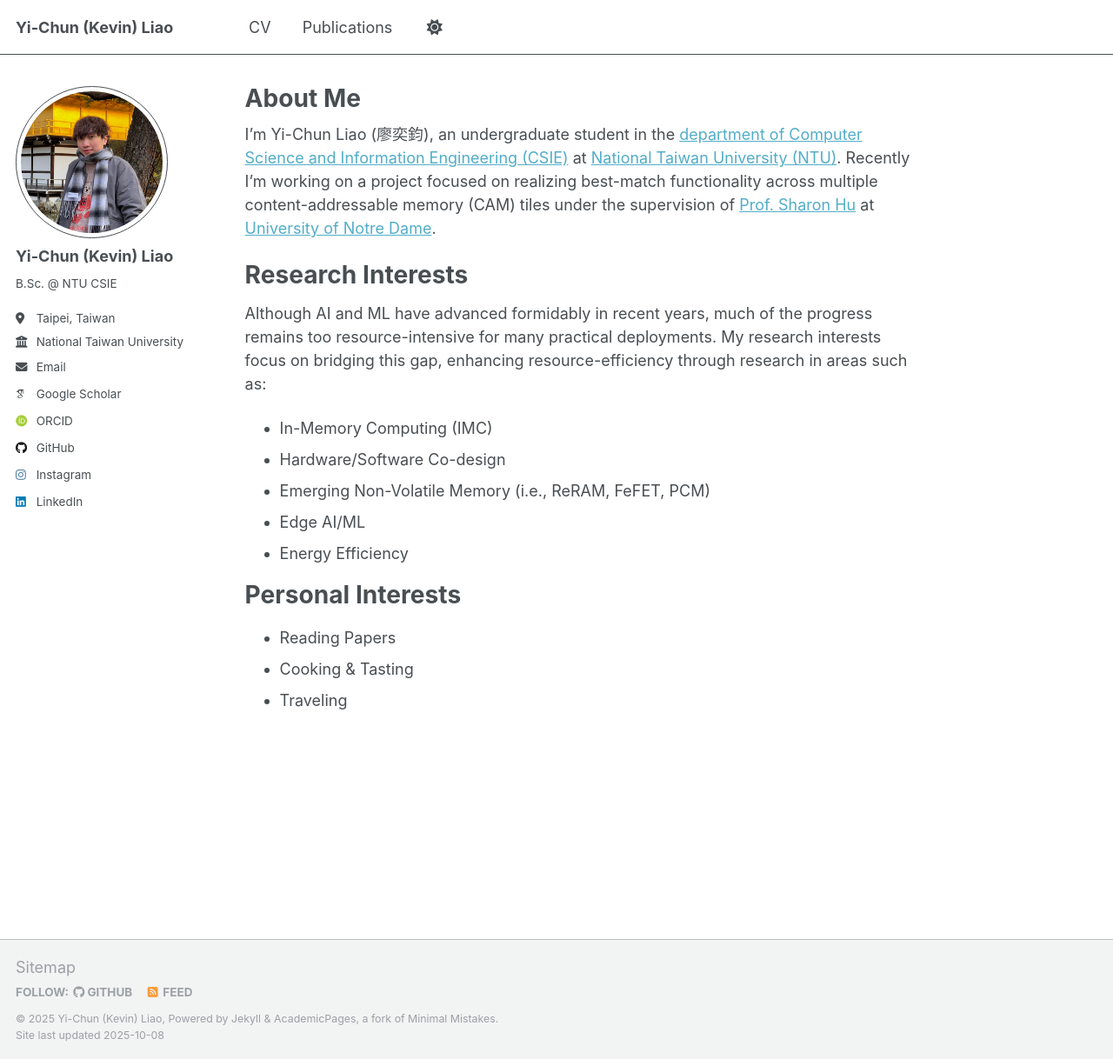
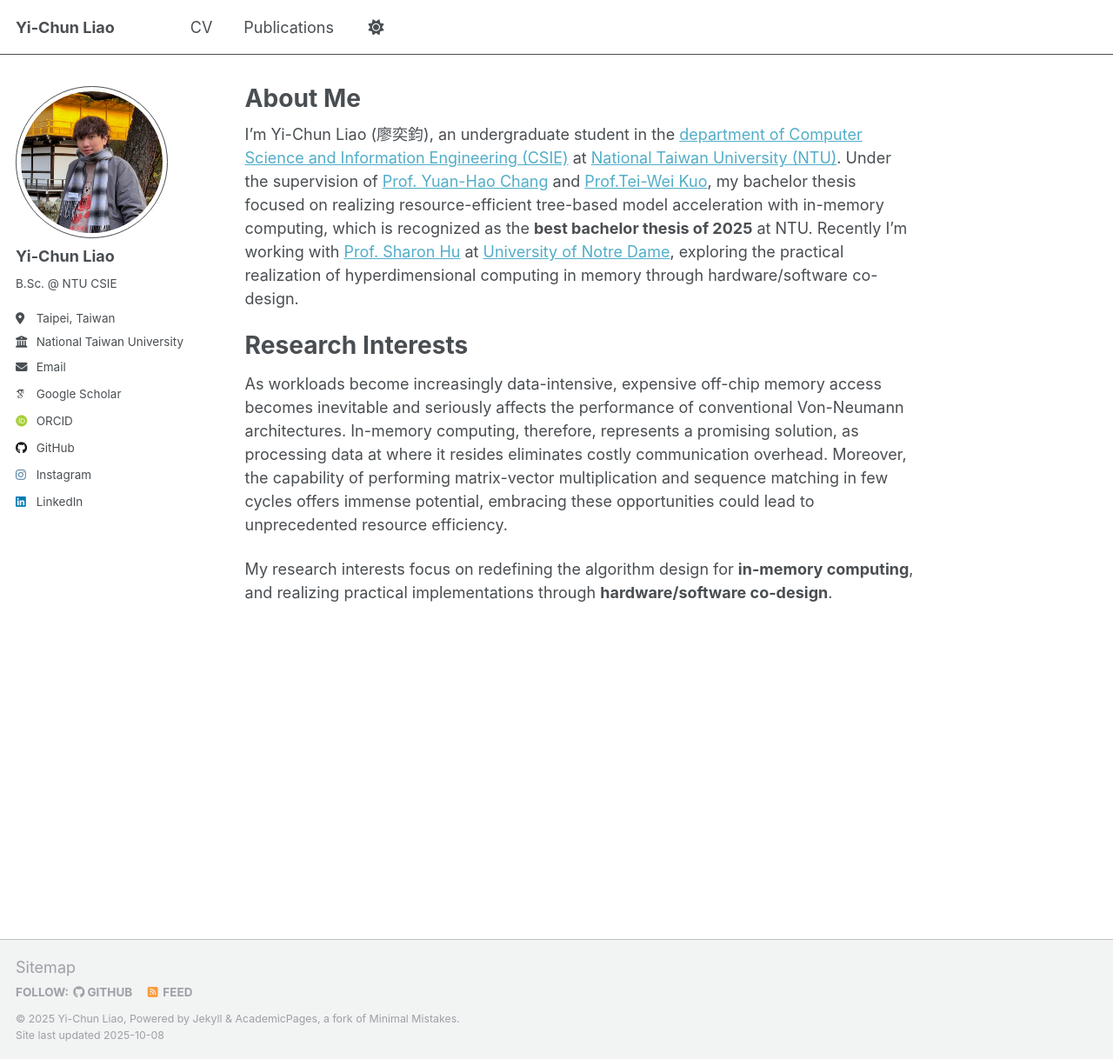
Before and after one commit to datou0718/datou0718.github.io, a Jekyll site: the page built from _pages/about.md, in a window 1280 px wide and 1218 px high. Shown: the whole window at 87% size. Built offline with Jekyll 4.4.1, drawn with Linux system fonts in a browser that asks for light colours; some web fonts are replaced.

Commit message:
update about and cv

```diff
--- a/_config.yml
+++ b/_config.yml
@@ -8,10 +8,10 @@
 
 # Basic Site Settings
 locale                   : "en-US"
-site_theme               : "Yi-Chun (Kevin) Liao"
-title                    : "Yi-Chun (Kevin) Liao"
+site_theme               : "Yi-Chun Liao"
+title                    : "Yi-Chun Liao"
 title_separator          : "-"
-name                     : &name "Yi-Chun (Kevin) Liao"
+name                     : &name "Yi-Chun Liao"
 description              : &description "B.Sc. @ NTU CSIE"
 url                      : https://datou0718.github.io # the base hostname & protocol for your site e.g. "https://[your GitHub username].github.io" or if you already have some other page hosted on Github then use "https://[your GitHub username].github.io/[Your Repo Name]"
 baseurl                  : "" # the subpath of your site, e.g. "/blog"
@@ -23,7 +23,7 @@ repository               : "datou0718/datou0718.github.io" # the name of your re
 author:
   # Biographic information
   avatar           : "profile.png"
-  name             : "Yi-Chun (Kevin) Liao"
+  name             : "Yi-Chun Liao"
   pronouns         : # "he/him"
   bio              : "B.Sc. @ NTU CSIE"
   location         : "Taipei, Taiwan"
@@ -46,7 +46,7 @@ author:
   bitbucket        : # Username - Update with your username on the site
   codepen          : # Username
   dribbble         : # Username
-  github           : Datou0718
+  github           : datou0718
   kaggle           : # Username
   stackoverflow    : # User number or user number and name (i.e., use "1" or "1/jeff-atwood")
 
--- a/_pages/about.md
+++ b/_pages/about.md
@@ -6,19 +6,10 @@ redirect_from:
   - /about/
   - /about.html
 ---
-I'm Yi-Chun Liao (廖奕鈞), an undergraduate student in the [department of Computer Science and Information Engineering (CSIE)](https://www.csie.ntu.edu.tw//?locale=en) at [National Taiwan University (NTU)](https://www.ntu.edu.tw/english/). Recently I'm working on a project focused on realizing best-match functionality across multiple content-addressable memory (CAM) tiles under the supervision of [Prof. Sharon Hu](https://engineering.nd.edu/faculty/xiaobo-sharon-hu/) at [University of Notre Dame](https://www.nd.edu).
+I'm Yi-Chun Liao (廖奕鈞), an undergraduate student in the [department of Computer Science and Information Engineering (CSIE)](https://www.csie.ntu.edu.tw//?locale=en) at [National Taiwan University (NTU)](https://www.ntu.edu.tw/english/). Under the supervision of [Prof. Yuan-Hao Chang](https://www.csie.ntu.edu.tw/~johnson/) and [Prof.Tei-Wei Kuo](https://www.csie.ntu.edu.tw/~ktw/eng-index.htm), my bachelor thesis focused on realizing resource-efficient tree-based model acceleration with in-memory computing, which is recognized as the <b>best bachelor thesis of 2025</b> at NTU. Recently I'm working with [Prof. Sharon Hu](https://engineering.nd.edu/faculty/xiaobo-sharon-hu/) at [University of Notre Dame](https://www.nd.edu), exploring the practical realization of hyperdimensional computing in memory through hardware/software co-design.
 
 Research Interests
 ======
-Although AI and ML have advanced formidably in recent years, much of the progress remains too resource-intensive for many practical deployments. My research interests focus on bridging this gap, enhancing resource-efficiency through research in areas such as:
-- In-Memory Computing (IMC)
-- Hardware/Software Co-design
-- Emerging Non-Volatile Memory (i.e., ReRAM, FeFET, PCM)
-- Edge AI/ML
-- Energy Efficiency
+As workloads become increasingly data-intensive, expensive off-chip memory access becomes inevitable and seriously affects the performance of conventional Von-Neumann architectures. In-memory computing, therefore, represents a promising solution, as processing data at where it resides eliminates costly communication overhead. Moreover, the capability of performing matrix-vector multiplication and sequence matching in few cycles offers immense potential, embracing these opportunities could lead to unprecedented resource efficiency.
 
-Personal Interests
-======
-- Reading Papers
-- Cooking & Tasting
-- Traveling
+My research interests focus on redefining the algorithm design for <b>in-memory computing</b>, and realizing practical implementations through <b>hardware/software co-design</b>.
```
Also changed, not shown: 1 other file.
